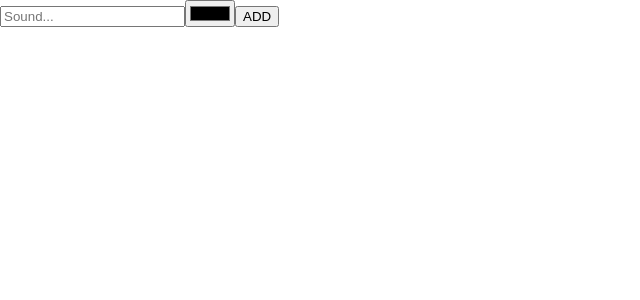
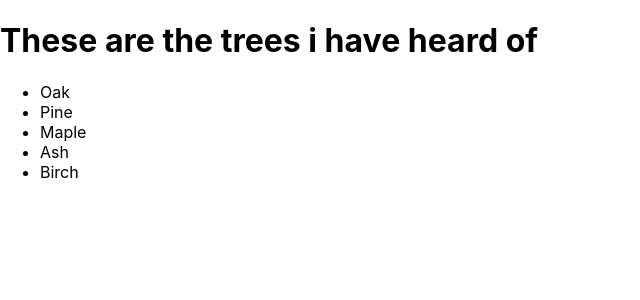
Before and after one commit to matovu-ronald/react-hooks, a Next.js app: page / in a window 1280 px wide. Shown: the top 300 px of the page, without its empty margins (0-640 px from the left). Built offline with nearby package versions, Linux system fonts and the light colour scheme.

Commit message:
Placing data in context

```diff
--- /dev/null
+++ b/components/App.js
@@ -0,0 +1,19 @@
+import { Fragment, useContext } from "react";
+import { TreesContext } from "../pages";
+
+const App = () => {
+  const { trees } = useContext(TreesContext);
+  console.log(trees);
+  return (
+    <Fragment>
+      <h1>These are the trees i have heard of</h1>
+      <ul>
+        {trees.map((tree) => (
+          <li key={tree.id}>{tree.name}</li>
+        ))}
+      </ul>
+    </Fragment>
+  );
+};
+
+export default App;
--- a/pages/index.js
+++ b/pages/index.js
@@ -1,31 +1,22 @@
-import { Fragment, useState } from "react";
-import { useInput } from "../hooks/useInput";
+import { createContext, Fragment } from "react";
+import App from "../components/App";
+
+export const TreesContext = createContext();
+
+const trees = [
+  { id: 1, name: "Oak" },
+  { id: 2, name: "Pine" },
+  { id: 3, name: "Maple" },
+  { id: 4, name: "Ash" },
+  { id: 5, name: "Birch" },
+];
 
 export default function Home() {
-  const [soundProps, resetSoundProps] = useInput("");
-  const [colorProps, resetColorProps] = useInput("#000000");
-
-  const submit = (e) => {
-    e.preventDefault();
-
-    alert(`${soundProps.value} sounds like ${colorProps.value}`);
-    resetColorProps();
-    resetSoundProps();
-  };
-
   return (
     <Fragment>
-      <form onSubmit={submit}>
-        <input
-          {...soundProps}
-          type="text"
-          name="sound"
-          id="sound"
-          placeholder="Sound..."
-        />
-        <input {...colorProps} type="color" name="color" id="color" />
-        <button type="submit">ADD</button>
-      </form>
+      <TreesContext.Provider value={{ trees }}>
+        <App />
+      </TreesContext.Provider>
     </Fragment>
   );
 }
```
